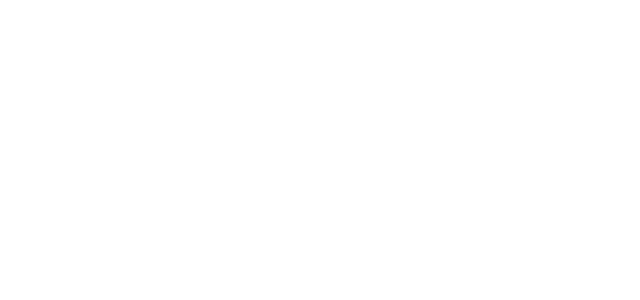
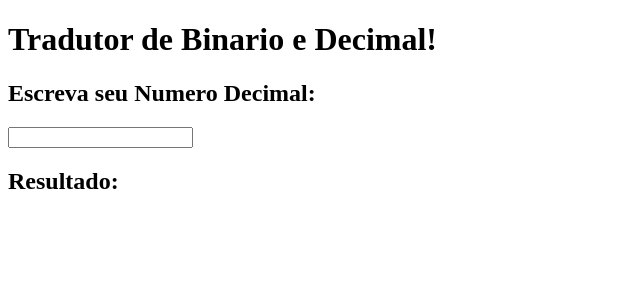
Before and after one commit to thehacktour/bin2dec, a React (Vite) app in the folder frontend/: page / in a window 1280 px wide. Shown: the top 300 px of the page, without its empty margins (0-640 px from the left). Built offline with nearby package versions, Linux system fonts and the light colour scheme.

Commit message:
IntegerToBinary function done first part

```diff
--- a/frontend/src/binario.jsx
+++ b/frontend/src/binario.jsx
@@ -6,9 +6,25 @@
 
 const GeradorDeBinario = () => {
 
+  const [decimalPreFuncao, aparecerNaTela] = useState('');
+  const [decimalComFuncao, aplicarFuncao] = useState('');
+
+  const acontecerNaTela = (event) => {
+    const valor = event.target.value;
+    aparecerNaTela(valor);
+    aplicarFuncao(integerToBinary(parseInt(valor, 10) || 0));
+  }
+
   return (
     <div>
+      <h2>Escreva seu Numero Decimal: </h2>
+      <input
+        type="number"
+        value={decimalPreFuncao}
+        onChange={acontecerNaTela}
+      />
 
+      <h2>Resultado: {decimalComFuncao}</h2>
     </div>
   );
 }
--- a/frontend/src/main.jsx
+++ b/frontend/src/main.jsx
@@ -6,6 +6,7 @@
 
 ReactDOM.createRoot(document.getElementById('root')).render(
   <React.StrictMode>
+    <h1>Tradutor de Binario e Decimal!</h1>
     <GeradorDeBinario/>
     <GeradorDeDecimal/>
   </React.StrictMode>,
```
